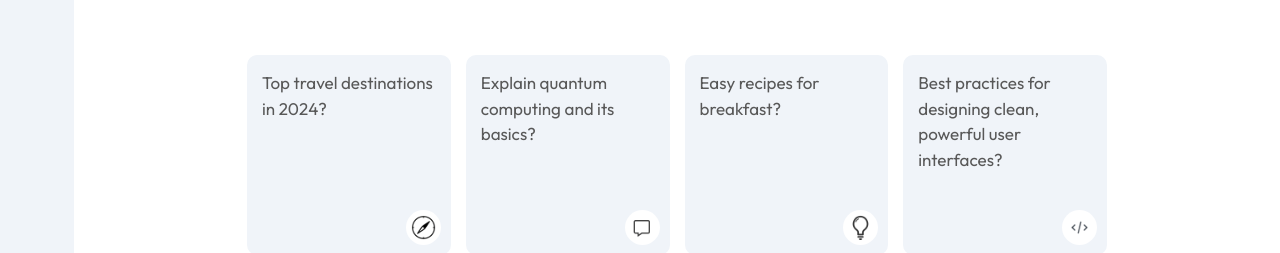
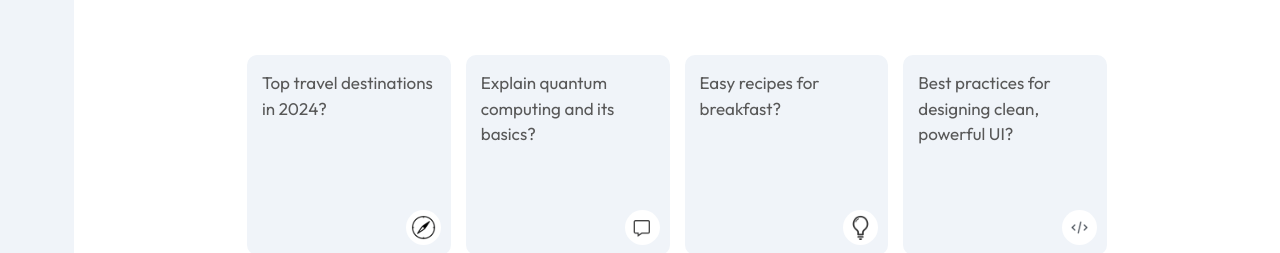
Before and after one commit to salsabeel10/gemini-clone, a React (Vite) app: page / in a window 1280 px wide. Shown: the part 305-558 px from the top of the page. Built offline with nearby package versions, Linux system fonts and the light colour scheme.

Commit message:
changed some asset card

```diff
--- a/src/assets/assets.js
+++ b/src/assets/assets.js
@@ -18,7 +18,7 @@ const cardTexts = [
   'Top travel destinations in 2024?',
   'Explain quantum computing and its basics?',
   'Easy recipes for breakfast?',
-  'Best practices for designing clean, powerful user interfaces?',
+  'Best practices for designing clean, powerful UI?',
 ]
 
 export const assets = {
```
